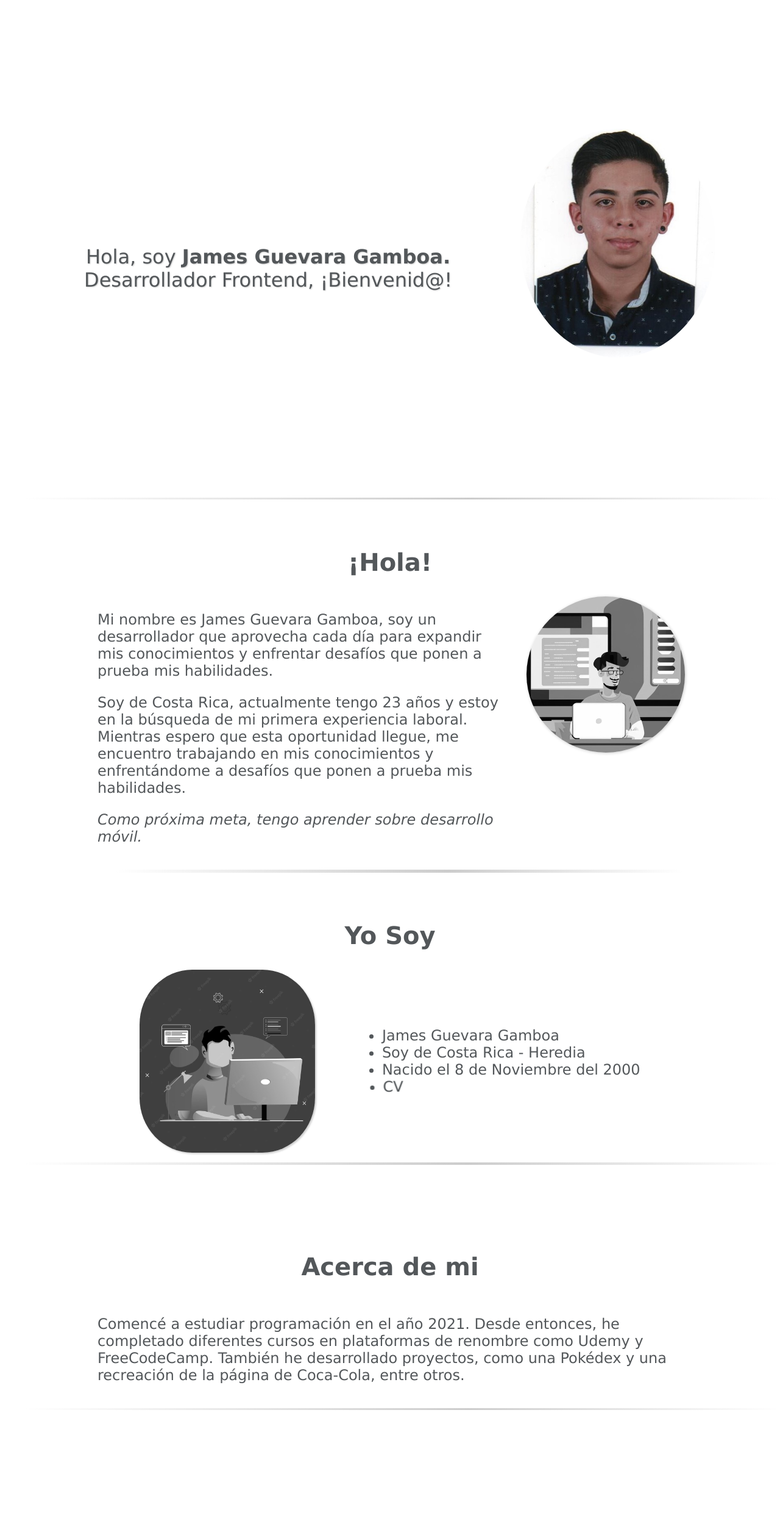
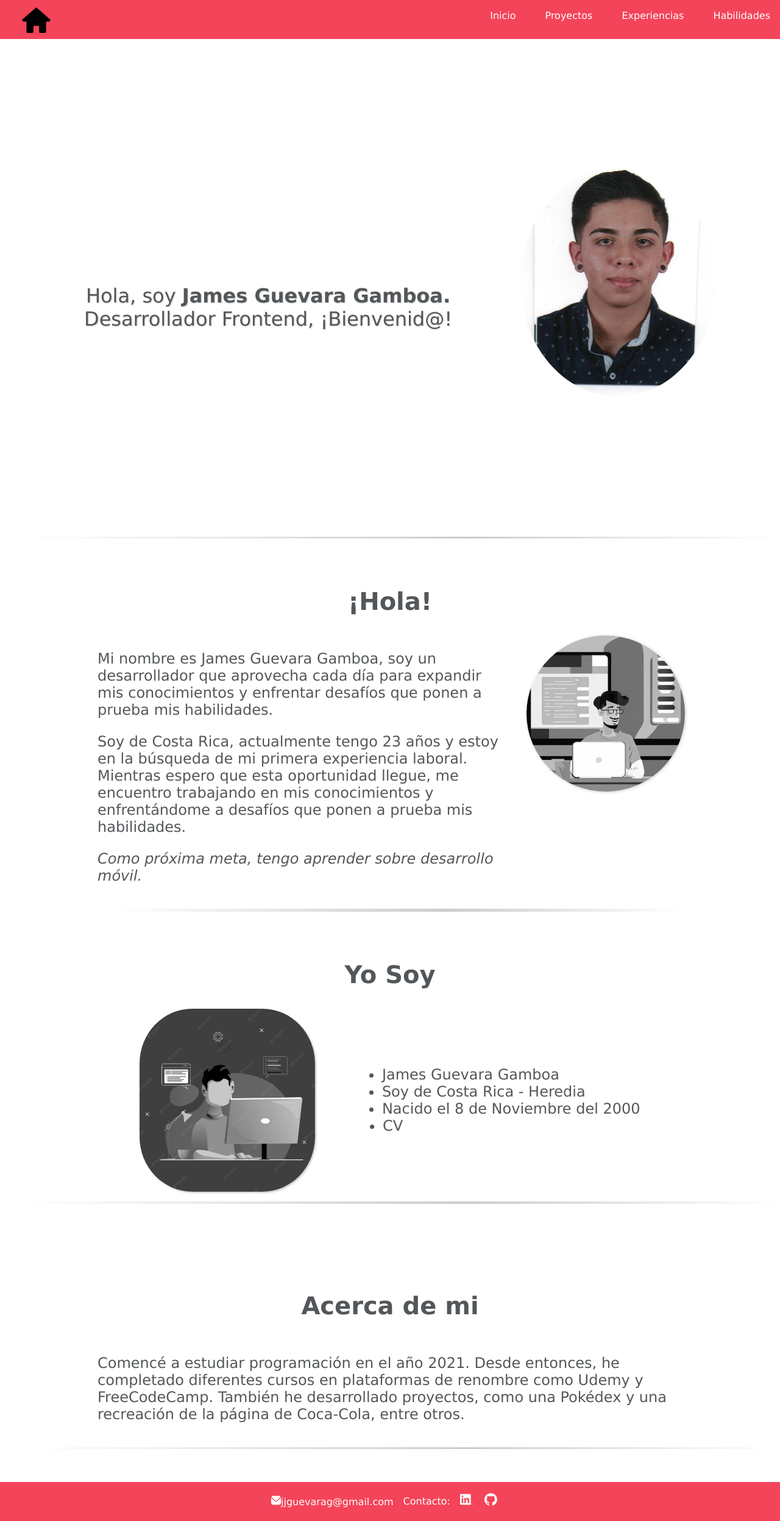
Before and after one commit to James-Gamboa/next-js-migration-portfolio, a Next.js app: page / in a window 1280 px wide. Shown: the whole page at 61% size. Before the commit the page ends 2366 px from the top, so only its background shows below. Built offline with nearby package versions, Linux system fonts and the light colour scheme.

Commit message:
add more changes

```diff
--- a/app/components/Footer.jsx
+++ b/app/components/Footer.jsx
@@ -4,7 +4,7 @@ const MainFooter = () => {
     return (
         <>
         <footer className="main-footer">
-            <span className="fi fi-sr-envelope" onClick={() => window.location.href = "mailto:jjguevarag@gmail.com"}> jjguevarag@gmail.com</span>
+        <span className="fi fi-sr-envelope"><a href="mailto:jjguevarag@gmail.com">jjguevarag@gmail.com</a></span>
             <p>Contacto: </p>
             <div className="social-networks">
                 <a href="https://www.linkedin.com/in/james-guevara-gamboa/" target="_blank"><i className="fi fi-brands-linkedin"></i></a>
--- a/app/components/Header.jsx
+++ b/app/components/Header.jsx
@@ -7,9 +7,9 @@ function Header() {
         <>
         <header className="main-header">
             <div className="main-logo">
-                <a href="/"><Image src="/img/icons/home-icon.png" width={300} height={200} alt="Home Logo" /></a>
+                <a href="/"><Image src="/img/icons/home-icon.png" width={55} height={100} alt="Home Logo" /></a>
             </div>
-            <div className="main-menu-toggle"  onClick={() => document.getElementById("main-nav").classList.toggle("show")}></div>
+            {/* <div className="main-menu-toggle"  onClick={() => document.getElementById("main-nav").classList.toggle("show")}></div> */}
             <MainMenu />
         </header>
         </>
--- a/app/layout.js
+++ b/app/layout.js
@@ -2,13 +2,16 @@ import "../public/css/styles.css";
 
 export const metadata = {
   title: "My Portfolio",
-  description: "Welcome to my portfolio! Explore the projects and work I've done as a web developer. Discover my experience, skills, and passion for programming.",
+  description:
+    "Welcome to my portfolio! Explore the projects and work I've done as a web developer. Discover my experience, skills, and passion for programming.",
 };
 
 export default function RootLayout({ children }) {
   return (
     <html lang="en">
       <link rel="icon" href="/favicon.ico" sizes="any" />
+      <link rel="stylesheet" href="https://cdn-uicons.flaticon.com/uicons-brands/css/uicons-brands.css"/>
+      <link rel="stylesheet" href="https://cdn-uicons.flaticon.com/uicons-solid-rounded/css/uicons-solid-rounded.css"/>
       <body>{children}</body>
     </html>
   );
--- a/app/page.jsx
+++ b/app/page.jsx
@@ -8,12 +8,12 @@ import MainFooter from "./components/Footer"
 const HomePage = () => {
     return(
         <>
-        {/* <Header /> */}
+        <Header />
         <MainBanner/>
         <AboutMe/>
         <Iam/>
         <MoreMe/>
-        {/* <MainFooter/>  */}
+        <MainFooter/>
         </>
     )
 }
--- a/public/css/styles.css
+++ b/public/css/styles.css
@@ -76,6 +76,11 @@ h3 {
     --bg-color2: #23272e;
     --bg-color: #1f2937;
   }
+}
+
+.fi.fi-sr-envelope a {
+  text-decoration: none;
+  color: white;
 }
 
 .title {
```
Also changed, not shown: app/ExperiencePage/page.jsx (+4 -5 lines), app/ProjectsPage/page.jsx (+4 -5 lines), app/SkillsPage/page.jsx (+4 -5 lines).
